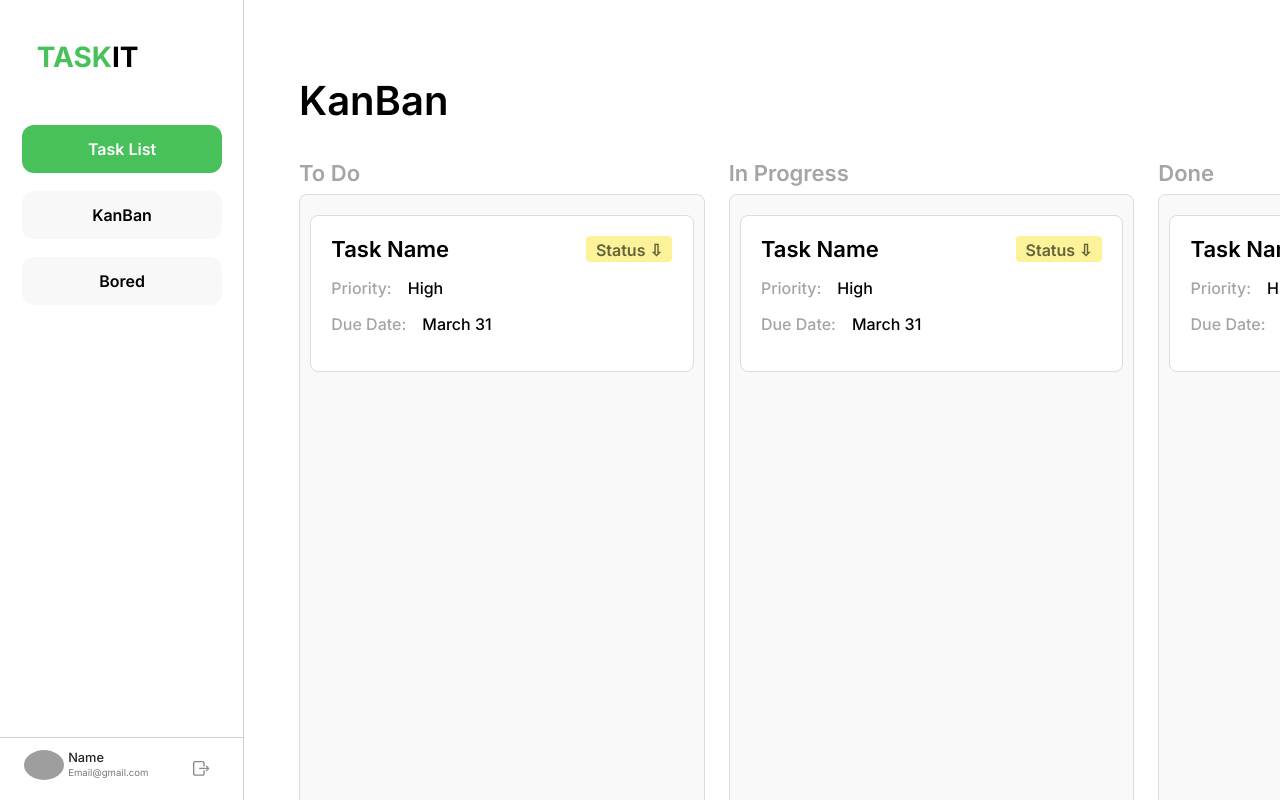
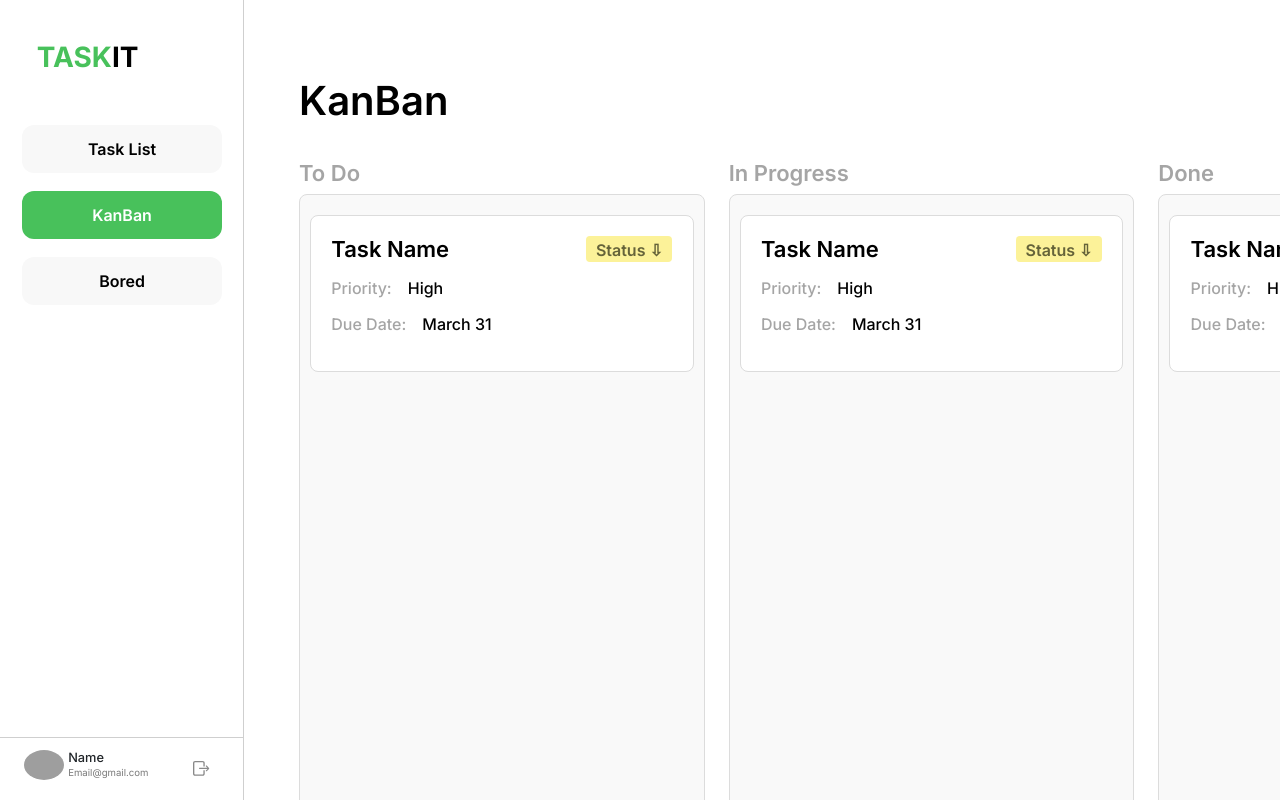
Before and after one commit to abem93/TaskIt-Project, an Angular app: page /tasks/kanban in a window 1280 px wide. Shown: the top 800 px of the page. Built offline with nearby package versions, Linux system fonts and the light colour scheme; grey boxes are pictures that could not be loaded.

Commit message:
added activated link class and styled

```diff
--- a/src/app/shared/sidebar/sidebar.component.css
+++ b/src/app/shared/sidebar/sidebar.component.css
@@ -21,8 +21,6 @@ h1{
 
 .taskButton{
   top: 7.8125em;
-  background: #48C15B;
-  color: white;
 }
 .kanBan{
   top: 11.9375em;
@@ -32,8 +30,6 @@ h1{
 }
 button{
   position: fixed;
-  background: #48C15B;
-  color: white;
   border-radius: 12px;
   padding: 0.9375em 0;
   height: 3em;
@@ -52,7 +48,10 @@ button{
   color: #000000;
   background: #F8F8F8;
 }
-
+.active{
+  background: #48C15B;
+  color: white;
+}
 app-profile{
   position: absolute;
   width: 100%;
--- a/src/app/shared/sidebar/sidebar.component.html
+++ b/src/app/shared/sidebar/sidebar.component.html
@@ -1,7 +1,7 @@
 <div class="container">
   <h1 style="cursor: pointer;" routerLink="">TASKIT</h1>
 
-  <button class="taskButton" routerLink="/tasks" routerLinkActive="active">Task List</button>
+  <button class="taskButton" routerLink="/tasks/list" routerLinkActive="active">Task List</button>
 
   <button class="kanBan" routerLink="/tasks/kanban" routerLinkActive="active">KanBan</button>
 
--- a/src/app/task-list/task-list.component.css
+++ b/src/app/task-list/task-list.component.css
@@ -36,6 +36,12 @@ h1{
 }
 button{
   background: #48C15B;
+  text-align: center;
+  font-family: 'Inter';
+  font-size: 16px;
+  font-style: normal;
+  font-weight: 600;
+  line-height: normal;
   color: white;
   border-radius: 13px;
   padding: .8% 5%;
```
